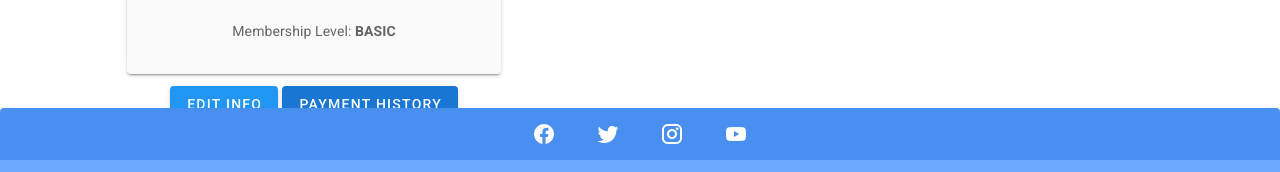
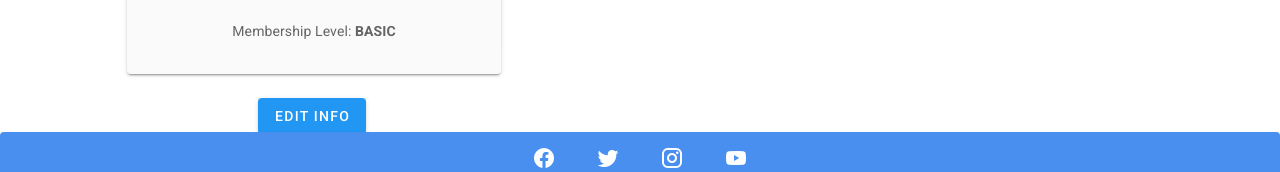
Before and after one commit to RafaelMendezUCAB/client-premileal, a Vue app: page /user/profile in a window 1280 px wide. Shown: the part 748-920 px from the top of the page. Built offline with nearby package versions, Linux system fonts and the light colour scheme; no server answers.

Commit message:
FASE1-028: Retirando cambios de la vista perfil

```diff
--- a/src/views/user/profile/Profile.vue
+++ b/src/views/user/profile/Profile.vue
@@ -67,14 +67,9 @@
                      </div>
                     </v-card-text>
                   </v-card>
-                  <v-row class="rowSeparation" align="center" justify="center">
                       <v-btn class="black mt-4 mr-1" dark color="blue" @click="gotoProfileSettings">
                           Edit Info
                       </v-btn>
-                      <v-btn class="black mt-4" dark color="primary" @click="gotoPaymentHistory">
-                          Payment History
-                      </v-btn>
-                  </v-row>
                 </v-col>
               </v-row>
             </div>
@@ -246,9 +241,6 @@ export default class UserProfile extends Vue{
   gotoProfileSettings(){
     this.$router.push({ name: 'userProfileSettings'});
   }
-    gotoPaymentHistory(){
-    this.$router.push({ name: 'userPaymentHistory'});
-  }
   seeDetails(){
      console.log("see details");
   }
```
